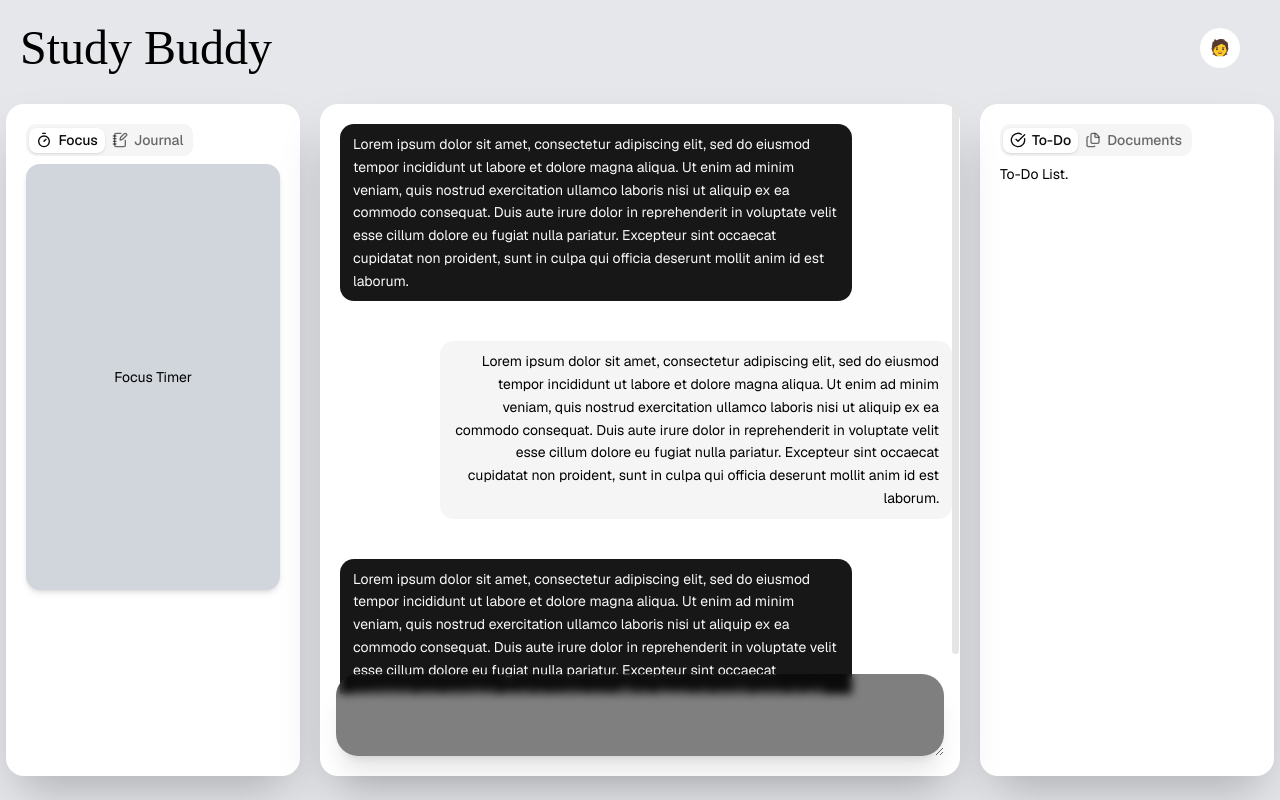
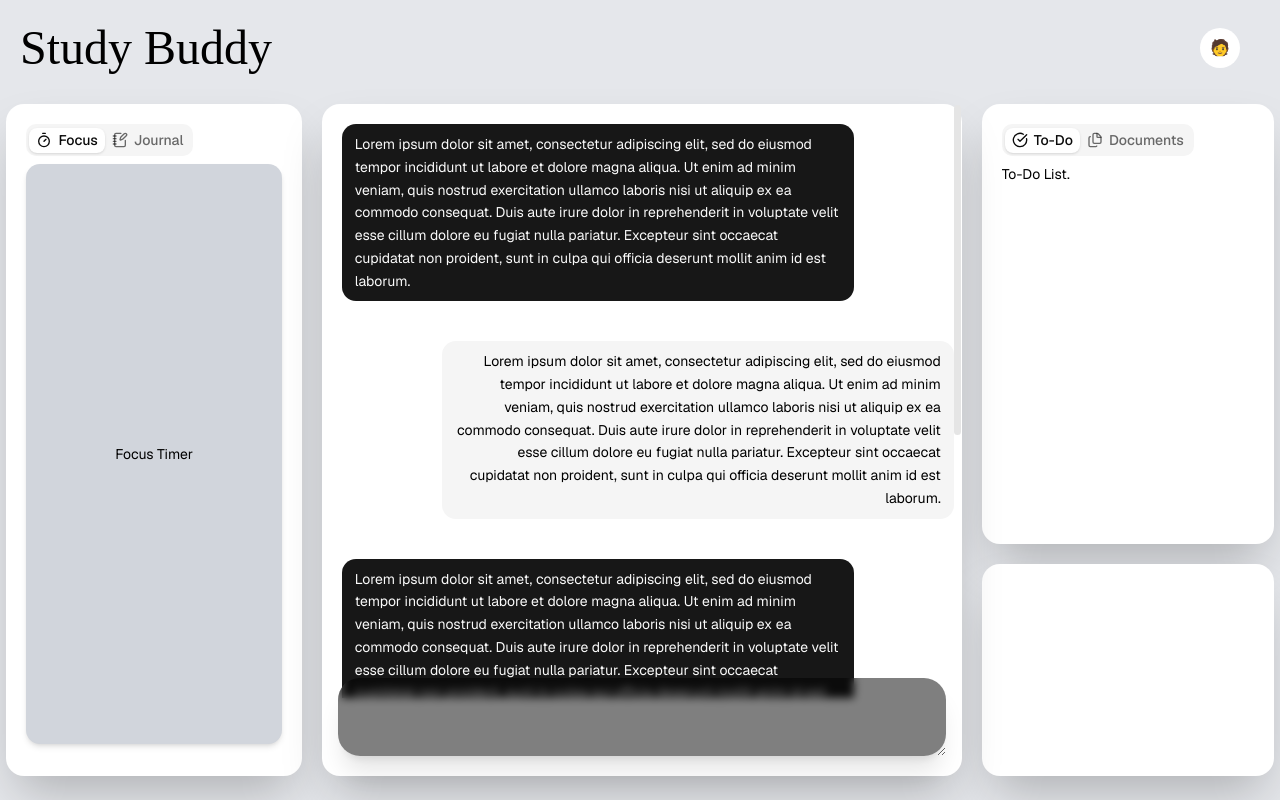
Before and after one commit to PiyushVarman/Student-Productivity-Dashboard, a Next.js app: page / in a window 1280 px wide. Built offline with nearby package versions, Linux system fonts and the light colour scheme; a web font is replaced by a local one.

Commit message:
add: music block placeholder

```diff
--- a/src/app/page.js
+++ b/src/app/page.js
@@ -14,28 +14,39 @@ export default function Home() {
           <TooltipContent>User</TooltipContent>
         </Tooltip>
       </div>
-      <div className=" mt-2 *:shadow-2xl w-[99vw] h-[84vh] items-center *:dark:text-black *:rounded-2xl flex flex-row gap-x-5 *:bg-white *:h-full  *:duration-500">
-        <div className="w-[25vw] p-5">
+      {/* Apps */}
+      <div className="mt-2  w-[99vw] h-[84vh] items-start *:dark:text-black  flex flex-row gap-x-5 *:duration-500">
+        <div className="w-[25vw] shadow-2xl bg-white h-full p-5 rounded-2xl">
           <Tabs>
             <TabsList defaultValue="focus">
               <TabsTrigger value="focus"><Timer/>Focus</TabsTrigger>
               <TabsTrigger value="journal"><NotebookPen/>Journal</TabsTrigger>
             </TabsList>
             <TabsContent value="focus">
-              <div className="flex grow bg-gray-300 shadow-md hover:scale-101 duration-200 animate-out rounded-xl py-[80%] items-center justify-center">
+              <div className="flex grow bg-gray-300 shadow-md hover:scale-101 duration-200 animate-out rounded-xl py-[35vh] items-center justify-center">
                 Focus Timer
               </div>
             </TabsContent>
             <TabsContent value="journal">
-              <div className="flex grow bg-gray-300 shadow-md hover:scale-101 duration-200 animate-out rounded-xl py-[80%] items-center justify-center">
+              <div className="flex grow bg-gray-300 shadow-md hover:scale-101 duration-200 animate-out rounded-xl py-[35vh] items-center justify-center">
                 Journal
               </div>
             </TabsContent>
           </Tabs>
         </div>
-        <div className="flex flex-col items-center justify-center relative">
-          <ScrollArea className="w-[50vw] overflow-auto flex flex-col h-full overflow-none">
+        <div className="rounded-2xl shadow-2xl flex flex-col items-center justify-center relative bg-white h-full">
+          <ScrollArea className="w-[50vw] flex flex-col h-[95vh] overflow-hidden">
             <Bubble className="text-xl mt-5 ml-5 text-gray-900 ">
+              <BubbleContent>
+                Lorem ipsum dolor sit amet, consectetur adipiscing elit, sed do eiusmod tempor incididunt ut labore et dolore magna aliqua. Ut enim ad minim veniam, quis nostrud exercitation ullamco laboris nisi ut aliquip ex ea commodo consequat. Duis aute irure dolor in reprehenderit in voluptate velit esse cillum dolore eu fugiat nulla pariatur. Excepteur sint occaecat cupidatat non proident, sunt in culpa qui officia deserunt mollit anim id est laborum.
+              </BubbleContent>
+            </Bubble>
+            <Bubble variant="muted" align="end" className="text-xl mt-10 ml-30 text-right">
+              <BubbleContent>
+              Lorem ipsum dolor sit amet, consectetur adipiscing elit, sed do eiusmod tempor incididunt ut labore et dolore magna aliqua. Ut enim ad minim veniam, quis nostrud exercitation ullamco laboris nisi ut aliquip ex ea commodo consequat. Duis aute irure dolor in reprehenderit in voluptate velit esse cillum dolore eu fugiat nulla pariatur. Excepteur sint occaecat cupidatat non proident, sunt in culpa qui officia deserunt mollit anim id est laborum.
+              </BubbleContent>
+            </Bubble>
+            <Bubble className="text-xl mt-10 ml-5 text-gray-900 ">
               <BubbleContent>
                 Lorem ipsum dolor sit amet, consectetur adipiscing elit, sed do eiusmod tempor incididunt ut labore et dolore magna aliqua. Ut enim ad minim veniam, quis nostrud exercitation ullamco laboris nisi ut aliquip ex ea commodo consequat. Duis aute irure dolor in reprehenderit in voluptate velit esse cillum dolore eu fugiat nulla pariatur. Excepteur sint occaecat cupidatat non proident, sunt in culpa qui officia deserunt mollit anim id est laborum.
               </BubbleContent>
@@ -53,16 +64,19 @@ export default function Home() {
           </ScrollArea>
           <textarea className="bg-black/50 w-[95%] relative bottom-5 backdrop-blur-xs shadow-xl py-5 rounded-3xl focus:bg-black duration-200 px-10 text-white"></textarea>
         </div>
-        <div className="w-[25vw] p-5">
-          <Tabs defaultValue="todo">
+        <div className="rounded-2xl w-[25vw] flex flex-col ">
+          <div className="bg-white h-[55vh] rounded-2xl shadow-2xl">
+            <Tabs defaultValue="todo" className="rounded-2xl p-5">
               <TabsList>
                 <TabsTrigger value="todo"><CircleCheckBig/>To-Do</TabsTrigger>
                 <TabsTrigger value="docs"><Files/>Documents</TabsTrigger>
               </TabsList>
               <TabsContent value="todo">
+                <ScrollArea>
                   <div>
                     To-Do List.
                   </div>
+                </ScrollArea>
               </TabsContent>
               <TabsContent value="docs">
                 <div>
@@ -71,6 +85,9 @@ export default function Home() {
               </TabsContent>
             </Tabs>
           </div>
+          <div className="h-[26.5vh] shadow-2xl bg-white rounded-2xl mt-5 ">
+          </div>
+        </div>
       </div>
     </div>
   );
```
Lines whose indentation alone changed are shown as unchanged.
